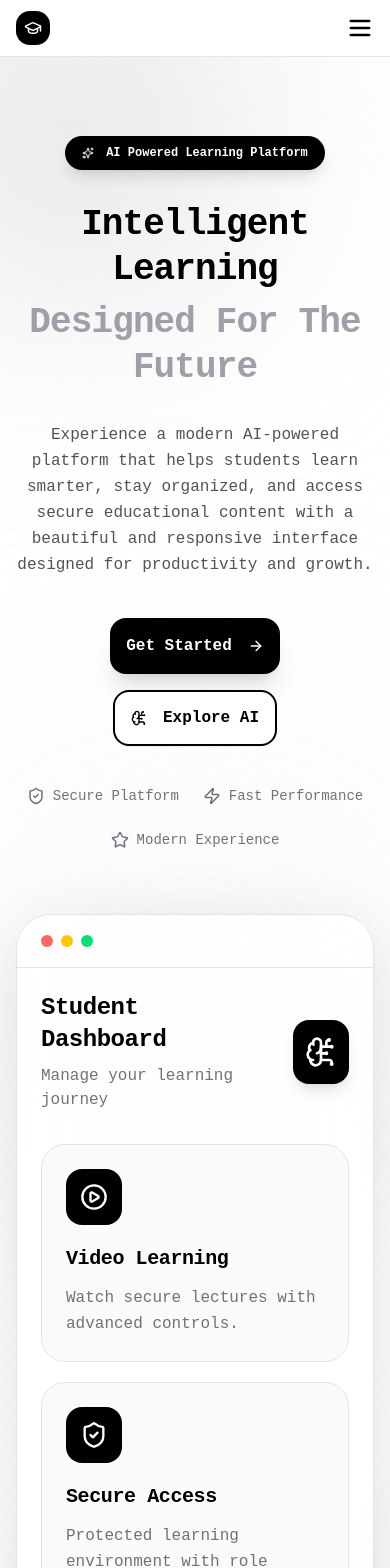
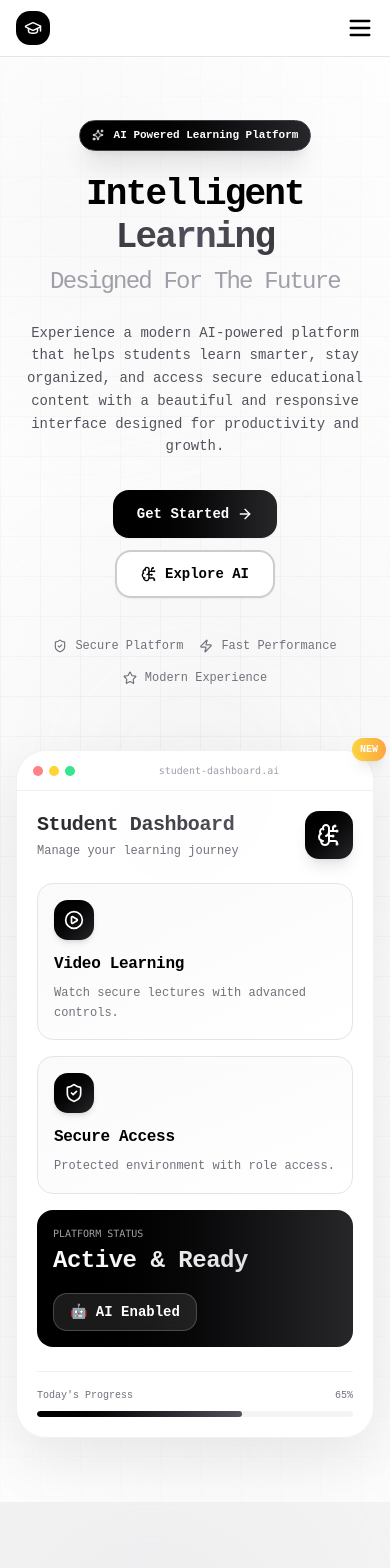
Before and after one commit to muhammadfaizan45890/LMS-Frontend, a React (Vite) app: page / in a window 390 px wide. Shown: the top 1568 px of the page. Built offline with nearby package versions, Linux system fonts and the light colour scheme.

Commit message:
Update Hero.jsx

```diff
--- a/src/components/Hero.jsx
+++ b/src/components/Hero.jsx
@@ -542,249 +542,376 @@ import {
   PlayCircle,
 } from "lucide-react";
 
-import React from "react";
+import React, { useState, useEffect } from "react";
 import { Badge } from "./ui/badge";
 import { Button } from "./ui/button";
 import { useNavigate } from "react-router-dom";
 import { getData } from "@/context/userContext";
 
-
 const Hero = () => {
   const { user } = getData();
   const navigate = useNavigate();
+  const [isHovered, setIsHovered] = useState(false);
+  const [buttonState, setButtonState] = useState("idle");
 
   const handleGetStarted = () => {
-    if (!user) {
-      navigate("/login");
-    } else {
-      navigate("/user/dashboard");
-    }
+    setButtonState("loading");
+    setTimeout(() => {
+      if (!user) {
+        navigate("/login");
+      } else {
+        navigate("/user/dashboard");
+      }
+      setButtonState("idle");
+    }, 500);
   };
 
+  const handleExploreAI = () => {
+    setButtonState("exploring");
+    setTimeout(() => {
+      // Add explore AI logic here
+      setButtonState("idle");
+    }, 500);
+  };
+
+  // Auto-scroll animation for background
+  useEffect(() => {
+    const handleScroll = () => {
+      const scrolled = window.scrollY;
+      const bgElements = document.querySelectorAll('.parallax-bg');
+      bgElements.forEach((el, i) => {
+        const speed = 0.5 + i * 0.2;
+        el.style.transform = `translateY(${scrolled * speed}px)`;
+      });
+    };
+    window.addEventListener('scroll', handleScroll);
+    return () => window.removeEventListener('scroll', handleScroll);
+  }, []);
+
   return (
-    <div className="relative w-full min-h-screen overflow-hidden bg-white text-black">
+    <div className="relative w-full min-h-screen overflow-x-hidden bg-gradient-to-br from-white via-zinc-50 to-white text-black">
 
-      {/* ================= BACKGROUND EFFECTS ================= */}
+      {/* ================= ADVANCED BACKGROUND EFFECTS ================= */}
       <div className="absolute inset-0 overflow-hidden">
-        <div className="absolute top-[-100px] left-[-100px] w-[350px] h-[350px] bg-zinc-200 rounded-full blur-[120px]" />
-        <div className="absolute bottom-[-120px] right-[-100px] w-[400px] h-[400px] bg-zinc-300 rounded-full blur-[140px]" />
-        <div className="absolute top-1/2 left-1/2 -translate-x-1/2 -translate-y-1/2 w-[500px] h-[500px] bg-zinc-100 rounded-full blur-[150px] opacity-70" />
+        {/* Animated gradient orbs */}
+        <div className="parallax-bg absolute top-[-100px] left-[-100px] w-[350px] h-[350px] bg-gradient-to-r from-zinc-200 to-zinc-300 rounded-full blur-[120px] opacity-60 animate-pulse-slow" />
+        <div className="parallax-bg absolute bottom-[-120px] right-[-100px] w-[400px] h-[400px] bg-gradient-to-l from-zinc-300 to-zinc-400 rounded-full blur-[140px] opacity-50 animate-pulse-slower" />
+        <div className="parallax-bg absolute top-1/2 left-1/2 -translate-x-1/2 -translate-y-1/2 w-[500px] h-[500px] bg-gradient-to-tr from-zinc-100 via-zinc-200 to-zinc-100 rounded-full blur-[150px] opacity-40 animate-spin-slow" />
+
+        {/* Grid pattern overlay */}
+        <div className="absolute inset-0 bg-[linear-gradient(to_right,#80808012_1px,transparent_1px),linear-gradient(to_bottom,#80808012_1px,transparent_1px)] bg-[size:40px_40px]" />
+
+        {/* Radial gradient overlay */}
+        <div className="absolute inset-0 bg-radial-gradient from-transparent via-transparent to-white/50" />
       </div>
 
       {/* ================= MAIN CONTENT ================= */}
-      <section className="relative z-10 w-full min-h-screen flex items-center justify-center px-4 sm:px-6 lg:px-10 py-20">
-
-        <div className="max-w-7xl mx-auto grid lg:grid-cols-2 gap-16 items-center">
+      <section className="relative z-10 w-full min-h-screen flex items-center justify-center px-4 sm:px-6 lg:px-8 py-16 sm:py-20 lg:py-24">
+        <div className="max-w-7xl mx-auto grid lg:grid-cols-2 gap-8 lg:gap-12 xl:gap-16 items-center">
 
           {/* ================= LEFT CONTENT ================= */}
-          <div className="flex flex-col items-center lg:items-start text-center lg:text-left">
+          <div className="flex flex-col items-center lg:items-start text-center lg:text-left space-y-6 sm:space-y-8">
 
-            {/* USER INFO */}
+            {/* USER INFO - Responsive */}
             {user && (
-              <div className="flex flex-wrap items-center justify-center lg:justify-start gap-4 mb-8">
-                <div className="flex items-center gap-3 bg-white border border-zinc-200 shadow-sm rounded-full px-5 py-2">
-                  <div className="w-10 h-10 rounded-full bg-black text-white flex items-center justify-center font-bold text-sm uppercase">
-                    {user.username?.charAt(0)}
+              <div className="flex flex-wrap items-center justify-center lg:justify-start gap-3 sm:gap-4">
+                <div className="flex items-center gap-3 bg-white/80 backdrop-blur-sm border border-zinc-200 shadow-lg rounded-full px-4 sm:px-5 py-2 hover:shadow-xl transition-shadow duration-300">
+                  <div className="w-8 h-8 sm:w-10 sm:h-10 rounded-full bg-gradient-to-br from-black to-zinc-800 text-white flex items-center justify-center font-bold text-xs sm:text-sm uppercase shadow-md">
+                    {user.username?.charAt(0) || "U"}
                   </div>
                   <div className="text-left">
-                    <p className="text-xs text-zinc-500">
+                    <p className="text-[10px] sm:text-xs text-zinc-500 font-medium">
                       Welcome Back
                     </p>
-                    <h3 className="font-semibold text-sm sm:text-base">
-                      {user.username}
+                    <h3 className="font-semibold text-sm sm:text-base truncate max-w-[120px] sm:max-w-[150px]">
+                      {user.username || "User"}
                     </h3>
                   </div>
                 </div>
 
                 <div className={`
-                  px-4 py-2 rounded-full text-xs font-bold tracking-widest shadow-sm border
-                  ${
-                    user.role === "admin"
-                      ? "bg-black text-white border-black"
-                      : "bg-zinc-100 text-black border-zinc-200"
-                  }
+                  px-3 sm:px-4 py-1.5 sm:py-2 rounded-full text-[10px] sm:text-xs font-bold tracking-wider shadow-md border
+                  ${user.role === "admin"
+                    ? "bg-gradient-to-r from-black to-zinc-800 text-white border-black"
+                    : "bg-white text-black border-zinc-200 shadow-sm"}
                 `}>
-                  {user.role === "admin"
-                    ? "ADMIN ACCESS"
-                    : "STUDENT ACCESS"}
+                  {user.role === "admin" ? "⚡ ADMIN" : "🎓 STUDENT"}
                 </div>
               </div>
             )}
 
-            {/* BADGE */}
-            <div>
-              <Badge className="bg-black text-white px-4 py-2 rounded-full text-xs sm:text-sm font-semibold shadow-lg">
-                <Sparkles className="w-4 h-4 mr-2" />
+            {/* BADGE - Responsive */}
+            <div className="transform hover:scale-105 transition-transform duration-300">
+              <Badge className="bg-gradient-to-r from-black to-zinc-800 text-white px-3 sm:px-4 py-1.5 sm:py-2 rounded-full text-[11px] sm:text-sm font-semibold shadow-xl border border-zinc-700">
+                <Sparkles className="w-3 h-3 sm:w-4 sm:h-4 mr-1.5 sm:mr-2" />
                 AI Powered Learning Platform
               </Badge>
             </div>
 
-            {/* HEADING */}
-            <h1 className="mt-8 text-4xl sm:text-5xl md:text-6xl xl:text-7xl font-black leading-tight tracking-tight">
-              Intelligent Learning
-              <span className="block text-zinc-400 mt-2">
+            {/* HEADING - Fully Responsive */}
+            <h1 className="text-4xl sm:text-5xl md:text-6xl lg:text-7xl xl:text-8xl font-black leading-[1.1] sm:leading-tight tracking-tighter">
+              Intelligent
+              <span className="block bg-gradient-to-r from-zinc-800 via-zinc-600 to-zinc-800 bg-clip-text text-transparent mt-1 sm:mt-2">
+                Learning
+              </span>
+              <span className="block text-zinc-400 text-2xl sm:text-3xl md:text-4xl lg:text-5xl font-medium mt-2 sm:mt-3">
                 Designed For The Future
               </span>
             </h1>
 
-            {/* DESCRIPTION */}
-            <p className="mt-8 max-w-2xl text-zinc-600 text-base sm:text-lg leading-relaxed">
+            {/* DESCRIPTION - Responsive */}
+            <p className="max-w-2xl text-zinc-600 text-sm sm:text-base md:text-lg leading-relaxed sm:leading-relaxed">
               Experience a modern AI-powered platform that helps students
               learn smarter, stay organized, and access secure educational
               content with a beautiful and responsive interface designed
               for productivity and growth.
             </p>
 
-            {/* BUTTONS */}
-            <div className="flex flex-col sm:flex-row gap-4 mt-10 w-full sm:w-auto">
-              <div>
+            {/* BUTTONS - ONLY ANIMATED BUTTONS */}
+            <div className="flex flex-col sm:flex-row gap-3 sm:gap-4 w-full sm:w-auto pt-2 sm:pt-4">
+              {/* Animated Get Started Button */}
+              <div className="relative group">
                 <Button
                   onClick={handleGetStarted}
+                  disabled={buttonState === "loading"}
+                  onMouseEnter={() => setIsHovered(true)}
+                  onMouseLeave={() => setIsHovered(false)}
                   size="lg"
                   className="
-                    h-14 px-8 rounded-2xl
-                    bg-black text-white
-                    hover:bg-zinc-800
-                    shadow-xl
-                    transition-all duration-300
-                    text-base font-semibold
+                    relative h-12 sm:h-14 px-6 sm:px-8 rounded-2xl
+                    bg-gradient-to-r from-black to-zinc-800
+                    text-white font-semibold text-sm sm:text-base
+                    hover:shadow-2xl hover:shadow-black/20
+                    transition-all duration-300 ease-out
+                    overflow-hidden group
                   "
                 >
-                  Get Started
-                  <ArrowRight className="ml-2 h-5 w-5" />
+                  {/* Animated background overlay */}
+                  <span className="absolute inset-0 w-full h-full bg-gradient-to-r from-zinc-700 to-black opacity-0 group-hover:opacity-100 transition-opacity duration-500" />
+
+                  {/* Shine effect on hover */}
+                  <span className="absolute inset-0 -translate-x-full group-hover:translate-x-full transition-transform duration-700 bg-gradient-to-r from-transparent via-white/20 to-transparent" />
+
+                  <span className="relative z-10 flex items-center">
+                    {buttonState === "loading" ? (
+                      <>
+                        <svg className="animate-spin h-4 w-4 sm:h-5 sm:w-5 mr-2" viewBox="0 0 24 24">
+                          <circle className="opacity-25" cx="12" cy="12" r="10" stroke="currentColor" strokeWidth="4" fill="none" />
+                          <path className="opacity-75" fill="currentColor" d="M4 12a8 8 0 018-8V0C5.373 0 0 5.373 0 12h4zm2 5.291A7.962 7.962 0 014 12H0c0 3.042 1.135 5.824 3 7.938l3-2.647z" />
+                        </svg>
+                        Loading...
+                      </>
+                    ) : (
+                      <>
+                        Get Started
+                        <ArrowRight className={`ml-2 h-4 w-4 sm:h-5 sm:w-5 transition-transform duration-300 ${isHovered ? 'translate-x-1' : 'translate-x-0'}`} />
+                      </>
+                    )}
+                  </span>
                 </Button>
+
+                {/* Glow effect */}
+                <div className="absolute -inset-1 bg-gradient-to-r from-black/20 to-transparent rounded-2xl blur-xl opacity-0 group-hover:opacity-100 transition-opacity duration-500 -z-10" />
               </div>
 
-              <div>
+              {/* Animated Explore AI Button */}
+              <div className="relative group">
                 <Button
                   variant="outline"
                   size="lg"
+                  onClick={handleExploreAI}
+                  disabled={buttonState === "exploring"}
+                  onMouseEnter={() => setIsHovered(true)}
+                  onMouseLeave={() => setIsHovered(false)}
                   className="
-                    h-14 px-8 rounded-2xl
-                    border-2 border-black
-                    text-black
+                    relative h-12 sm:h-14 px-6 sm:px-8 rounded-2xl
+                    border-2 border-black/20
+                    text-black font-semibold text-sm sm:text-base
                     hover:bg-black hover:text-white
-                    transition-all duration-300
-                    text-base font-semibold
+                    hover:border-black
+                    transition-all duration-300 ease-out
+                    overflow-hidden group
                   "
                 >
-                  <BrainCircuit className="mr-2 h-5 w-5" />
-                  Explore AI
+                  {/* Animated background */}
+                  <span className="absolute inset-0 w-full h-full bg-black scale-x-0 group-hover:scale-x-100 transition-transform duration-500 origin-left" />
+
+                  <span className="relative z-10 flex items-center">
+                    {buttonState === "exploring" ? (
+                      <>
+                        <svg className="animate-spin h-4 w-4 sm:h-5 sm:w-5 mr-2" viewBox="0 0 24 24">
+                          <circle className="opacity-25" cx="12" cy="12" r="10" stroke="currentColor" strokeWidth="4" fill="none" />
+                          <path className="opacity-75" fill="currentColor" d="M4 12a8 8 0 018-8V0C5.373 0 0 5.373 0 12h4zm2 5.291A7.962 7.962 0 014 12H0c0 3.042 1.135 5.824 3 7.938l3-2.647z" />
+                        </svg>
+                        Exploring...
+                      </>
+                    ) : (
+                      <>
+                        <BrainCircuit className={`mr-2 h-4 w-4 sm:h-5 sm:w-5 transition-all duration-300 group-hover:rotate-12`} />
+                        Explore AI
+                      </>
+                    )}
+                  </span>
                 </Button>
               </div>
             </div>
 
-            {/* TRUST LINE */}
-            <div className="flex flex-wrap items-center justify-center lg:justify-start gap-6 mt-10 text-sm text-zinc-500">
-              <div className="flex items-center gap-2">
-                <ShieldCheck size={18} />
-                Secure Platform
-              </div>
-              <div className="flex items-center gap-2">
-                <Zap size={18} />
-                Fast Performance
-              </div>
-              <div className="flex items-center gap-2">
-                <Star size={18} />
-                Modern Experience
-              </div>
+            {/* TRUST LINE - Responsive */}
+            <div className="flex flex-wrap items-center justify-center lg:justify-start gap-4 sm:gap-6 pt-4 sm:pt-6">
+              {[
+                { icon: ShieldCheck, label: "Secure Platform" },
+                { icon: Zap, label: "Fast Performance" },
+                { icon: Star, label: "Modern Experience" }
+              ].map((item, idx) => (
+                <div key={idx} className="flex items-center gap-2 text-zinc-500 text-xs sm:text-sm group cursor-default">
+                  <item.icon size={14} className="sm:w-[18px] sm:h-[18px] transition-transform group-hover:scale-110 duration-300" />
+                  <span className="font-medium">{item.label}</span>
+                </div>
+              ))}
             </div>
 
           </div>
 
-          {/* ================= RIGHT SIDE ================= */}
-          <div className="relative flex justify-center">
+          {/* ================= RIGHT SIDE - Fully Responsive Dashboard Preview ================= */}
+          <div className="relative flex justify-center mt-8 lg:mt-0">
             <div className="
-              relative w-full max-w-2xl
-              rounded-[35px]
-              bg-white/80
-              backdrop-blur-xl
-              border border-zinc-200
-              shadow-[0_20px_80px_rgba(0,0,0,0.12)]
+              relative w-full max-w-md sm:max-w-lg md:max-w-xl lg:max-w-2xl
+              rounded-[30px] sm:rounded-[35px]
+              bg-white/90 backdrop-blur-xl
+              border border-zinc-200/50
+              shadow-[0_20px_60px_rgba(0,0,0,0.08)]
+              hover:shadow-[0_25px_70px_rgba(0,0,0,0.12)]
+              transition-shadow duration-500
               overflow-hidden
             ">
-              {/* TOP BAR */}
-              <div className="flex items-center gap-2 px-6 py-5 border-b border-zinc-200">
-                <div className="w-3 h-3 rounded-full bg-red-400" />
-                <div className="w-3 h-3 rounded-full bg-yellow-400" />
-                <div className="w-3 h-3 rounded-full bg-green-400" />
+              {/* TOP BAR - Responsive */}
+              <div className="flex items-center gap-1.5 sm:gap-2 px-4 sm:px-6 py-3 sm:py-5 border-b border-zinc-200/50 bg-white/50">
+                <div className="w-2.5 h-2.5 sm:w-3 sm:h-3 rounded-full bg-red-400/80" />
+                <div className="w-2.5 h-2.5 sm:w-3 sm:h-3 rounded-full bg-yellow-400/80" />
+                <div className="w-2.5 h-2.5 sm:w-3 sm:h-3 rounded-full bg-green-400/80" />
+                <div className="flex-1 text-center">
+                  <p className="text-[10px] sm:text-xs text-zinc-400 font-mono">student-dashboard.ai</p>
+                </div>
               </div>
 
               {/* CONTENT */}
-              <div className="p-6 sm:p-8">
+              <div className="p-5 sm:p-6 md:p-8">
 
-                {/* HEADER */}
-                <div className="flex items-center justify-between gap-4 mb-8">
+                {/* HEADER - Responsive */}
+                <div className="flex items-center justify-between gap-3 sm:gap-4 mb-6 sm:mb-8">
                   <div>
-                    <h2 className="text-2xl sm:text-3xl font-bold">
+                    <h2 className="text-xl sm:text-2xl md:text-3xl font-bold bg-gradient-to-r from-zinc-800 to-zinc-600 bg-clip-text text-transparent">
                       Student Dashboard
                     </h2>
-                    <p className="text-zinc-500 mt-2">
+                    <p className="text-zinc-500 text-xs sm:text-sm mt-1 sm:mt-2">
                       Manage your learning journey
                     </p>
                   </div>
-                  <div className="w-16 h-16 rounded-2xl bg-black text-white flex items-center justify-center shadow-lg">
-                    <BrainCircuit size={32} />
+                  <div className="w-12 h-12 sm:w-14 sm:h-14 md:w-16 md:h-16 rounded-xl sm:rounded-2xl bg-gradient-to-br from-black to-zinc-800 text-white flex items-center justify-center shadow-lg">
+                    <BrainCircuit size={24} className="sm:w-7 sm:h-7 md:w-8 md:h-8" />
                   </div>
                 </div>
 
-                {/* GRID */}
-                <div className="grid grid-cols-1 sm:grid-cols-2 gap-5">
+                {/* GRID - Fully Responsive */}
+                <div className="grid grid-cols-1 sm:grid-cols-2 gap-4 sm:gap-5">
 
-                  {/* CARD */}
-                  <div className="bg-zinc-50 border border-zinc-200 rounded-3xl p-6 transition-all duration-300">
-                    <div className="w-14 h-14 rounded-2xl bg-black text-white flex items-center justify-center mb-5">
-                      <PlayCircle size={28} />
+                  {/* CARD 1 */}
+                  <div className="bg-gradient-to-br from-zinc-50 to-white border border-zinc-200 rounded-2xl sm:rounded-3xl p-4 sm:p-5 md:p-6 hover:shadow-xl transition-all duration-300 hover:-translate-y-1 cursor-default">
+                    <div className="w-10 h-10 sm:w-12 sm:h-12 md:w-14 md:h-14 rounded-xl sm:rounded-2xl bg-gradient-to-br from-black to-zinc-800 text-white flex items-center justify-center mb-3 sm:mb-4 md:mb-5 shadow-md">
+                      <PlayCircle size={20} className="sm:w-5 sm:h-5 md:w-6 md:h-6" />
                     </div>
-                    <h3 className="text-xl font-bold">
+                    <h3 className="text-base sm:text-lg md:text-xl font-bold">
                       Video Learning
                     </h3>
-                    <p className="text-zinc-500 mt-3 leading-relaxed">
+                    <p className="text-zinc-500 text-xs sm:text-sm mt-2 sm:mt-3 leading-relaxed">
                       Watch secure lectures with advanced controls.
                     </p>
                   </div>
 
-                  {/* CARD */}
-                  <div className="bg-zinc-50 border border-zinc-200 rounded-3xl p-6 transition-all duration-300">
-                    <div className="w-14 h-14 rounded-2xl bg-black text-white flex items-center justify-center mb-5">
-                      <ShieldCheck size={28} />
+                  {/* CARD 2 */}
+                  <div className="bg-gradient-to-br from-zinc-50 to-white border border-zinc-200 rounded-2xl sm:rounded-3xl p-4 sm:p-5 md:p-6 hover:shadow-xl transition-all duration-300 hover:-translate-y-1 cursor-default">
+                    <div className="w-10 h-10 sm:w-12 sm:h-12 md:w-14 md:h-14 rounded-xl sm:rounded-2xl bg-gradient-to-br from-black to-zinc-800 text-white flex items-center justify-center mb-3 sm:mb-4 md:mb-5 shadow-md">
+                      <ShieldCheck size={20} className="sm:w-5 sm:h-5 md:w-6 md:h-6" />
                     </div>
-                    <h3 className="text-xl font-bold">
+                    <h3 className="text-base sm:text-lg md:text-xl font-bold">
                       Secure Access
                     </h3>
-                    <p className="text-zinc-500 mt-3 leading-relaxed">
-                      Protected learning environment with role access.
+                    <p className="text-zinc-500 text-xs sm:text-sm mt-2 sm:mt-3 leading-relaxed">
+                      Protected environment with role access.
                     </p>
                   </div>
 
-                  {/* CARD */}
-                  <div className="bg-black text-white rounded-3xl p-6 sm:col-span-2">
-                    <div className="flex flex-col sm:flex-row sm:items-center sm:justify-between gap-6">
+                  {/* CARD 3 - Full Width */}
+                  <div className="sm:col-span-2 bg-gradient-to-r from-black to-zinc-800 text-white rounded-2xl sm:rounded-3xl p-4 sm:p-5 md:p-6 hover:shadow-2xl transition-all duration-300">
+                    <div className="flex flex-col sm:flex-row sm:items-center sm:justify-between gap-4 sm:gap-6">
                       <div>
-                        <p className="text-zinc-400 text-sm">
-                          Platform Status
+                        <p className="text-zinc-400 text-[10px] sm:text-xs font-mono">
+                          PLATFORM STATUS
                         </p>
-                        <h2 className="text-4xl font-black mt-2">
+                        <h2 className="text-2xl sm:text-3xl md:text-4xl font-black mt-1 sm:mt-2 bg-gradient-to-r from-white to-zinc-300 bg-clip-text text-transparent">
                           Active & Ready
                         </h2>
                       </div>
-                      <div className="bg-white text-black px-6 py-3 rounded-2xl font-bold w-fit">
-                        AI Enabled
+                      <div className="bg-white/10 backdrop-blur-sm text-white px-4 sm:px-5 md:px-6 py-2 sm:py-2.5 md:py-3 rounded-xl sm:rounded-2xl font-bold text-sm sm:text-base w-fit border border-white/20 hover:bg-white/20 transition-all duration-300 cursor-default">
+                        🤖 AI Enabled
                       </div>
                     </div>
                   </div>
 
                 </div>
 
+                {/* Progress Bar - Additional Feature */}
+                <div className="mt-6 sm:mt-8 pt-4 sm:pt-6 border-t border-zinc-200/50">
+                  <div className="flex justify-between items-center mb-2">
+                    <span className="text-[10px] sm:text-xs text-zinc-500 font-medium">Today's Progress</span>
+                    <span className="text-[10px] sm:text-xs text-zinc-500 font-medium">65%</span>
+                  </div>
+                  <div className="w-full h-1.5 sm:h-2 bg-zinc-100 rounded-full overflow-hidden">
+                    <div className="h-full bg-gradient-to-r from-black to-zinc-600 rounded-full" style={{ width: '65%' }} />
+                  </div>
+                </div>
+
               </div>
 
             </div>
+
+            {/* Floating badge - Responsive */}
+            <div className="absolute -top-3 -right-3 sm:-top-4 sm:-right-4 bg-gradient-to-r from-yellow-400 to-orange-400 text-white text-[10px] sm:text-xs font-bold px-2 sm:px-3 py-1 sm:py-1.5 rounded-full shadow-lg animate-pulse-slow">
+              NEW
+            </div>
+
           </div>
 
         </div>
-
       </section>
 
+      {/* Custom CSS for animations */}
+      <style jsx>{`
+        @keyframes pulse-slow {
+          0%, 100% { opacity: 0.6; }
+          50% { opacity: 0.8; }
+        }
+        @keyframes pulse-slower {
+          0%, 100% { opacity: 0.5; }
+          50% { opacity: 0.7; }
+        }
+        @keyframes spin-slow {
+          from { transform: rotate(0deg); }
+          to { transform: rotate(360deg); }
+        }
+        .animate-pulse-slow {
+          animation: pulse-slow 4s ease-in-out infinite;
+        }
+        .animate-pulse-slower {
+          animation: pulse-slower 6s ease-in-out infinite;
+        }
+        .animate-spin-slow {
+          animation: spin-slow 20s linear infinite;
+        }
+        .bg-radial-gradient {
+          background: radial-gradient(circle at center, transparent 0%, rgba(255,255,255,0.8) 100%);
+        }
+      `}</style>
     </div>
   );
 };
```
